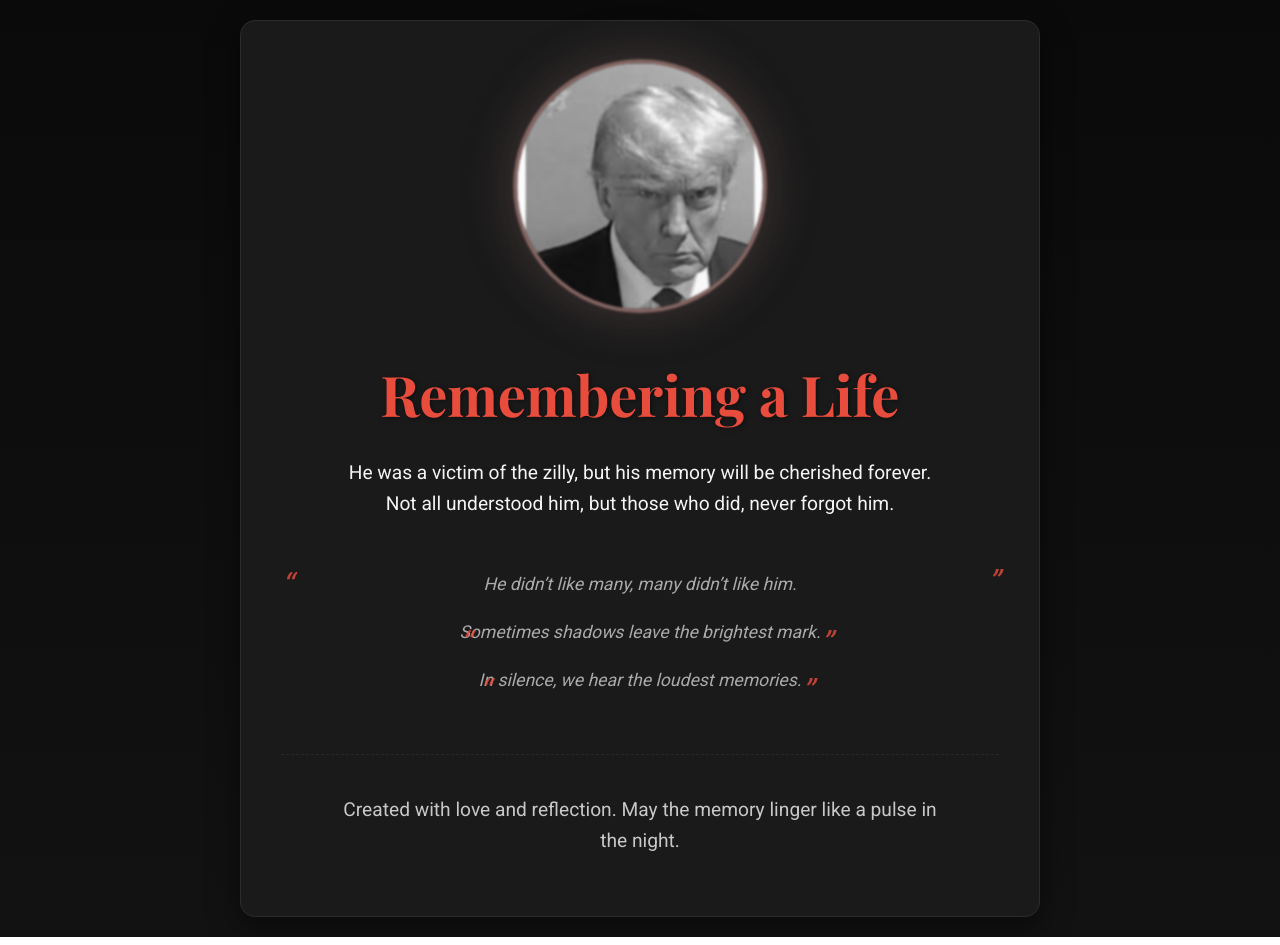
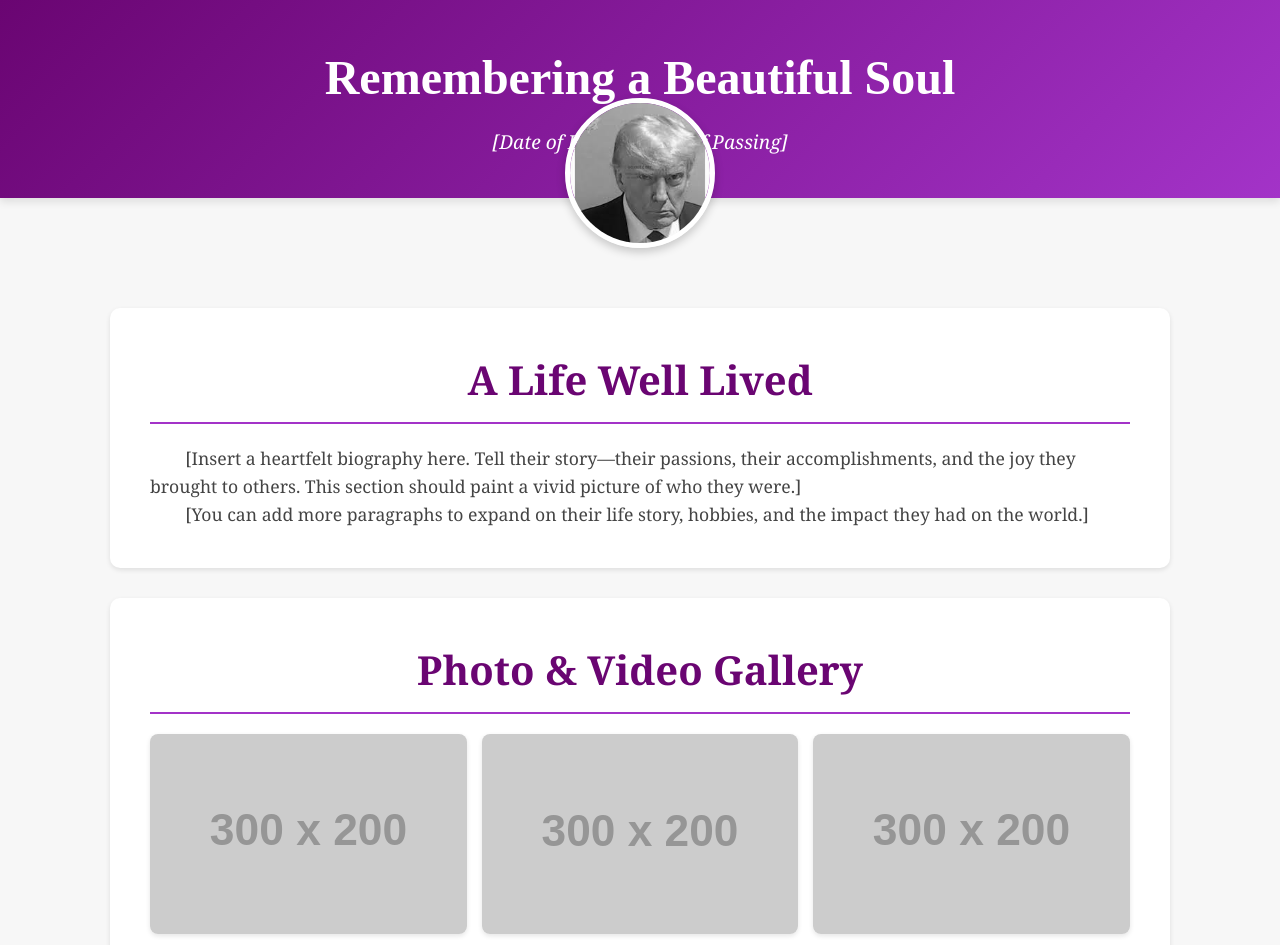
Before and after one commit to J0NxSN0W/RIPUNC, a plain HTML site: page index.html in a window 1280 px wide. Shown: the top 945 px of the page. Drawn offline with nearby package versions, Linux system fonts and the light colour scheme; placeholder pictures from the web are drawn by us.

Commit message:
Update index.html

```diff
--- a/index.html
+++ b/index.html
@@ -3,166 +3,279 @@
 <head>
     <meta charset="UTF-8">
     <meta name="viewport" content="width=device-width, initial-scale=1.0">
-    <title>In Memory</title>
-    <link href="https://fonts.googleapis.com/css2?family=Playfair+Display:wght@400;700&family=Roboto:wght@300;400&display=swap" rel="stylesheet">
+    <title>A Life Remembered: [Name Here]</title>
     <style>
-        /* CSS Variables for easy theme changes */
+        /* CSS for the entire page */
         :root {
-            --primary-color: #e74c3c;
-            --background-start: #0a0a0a;
-            --background-end: #121212;
-            --text-light: #f4f4f4;
-            --text-muted: #aaa;
-            --border-color: #2c2c2c;
-            --shadow-color: rgba(231, 76, 60, 0.4);
+            --primary-color: #6a0572; /* Dark purple */
+            --secondary-color: #a333c8; /* Lighter purple */
+            --text-color: #444; /* Dark grey */
+            --light-color: #fff; /* White */
+            --background-color: #f7f7f7; /* Light grey */
         }
 
-        /* Basic Reset */
-        *, *::before, *::after {
+        * {
+            box-sizing: border-box;
             margin: 0;
             padding: 0;
-            box-sizing: border-box;
         }
 
         body {
-            font-family: 'Roboto', sans-serif;
-            background: linear-gradient(to bottom, var(--background-start), var(--background-end));
-            color: var(--text-light);
+            font-family: 'Georgia', serif;
             line-height: 1.6;
-            min-height: 100vh;
-            display: flex;
-            align-items: center;
-            justify-content: center;
-            overflow-x: hidden;
-            padding: 20px 0;
+            color: var(--text-color);
+            background-color: var(--background-color);
+            text-align: center;
         }
 
         .container {
-            width: 90%;
-            max-width: 800px;
+            max-width: 1100px;
             margin: auto;
-            text-align: center;
-            padding: 40px;
-            background: #1a1a1a;
-            border-radius: 15px;
-            border: 1px solid var(--border-color);
-            box-shadow: 0 10px 30px rgba(0, 0, 0, 0.5);
-            animation: fadeIn 2s ease-in-out;
+            padding: 0 20px;
         }
 
-        .hero {
+        header {
+            background: linear-gradient(135deg, var(--primary-color), var(--secondary-color));
+            color: var(--light-color);
+            padding: 40px 0;
             position: relative;
-            margin-bottom: 30px;
+            box-shadow: 0 4px 8px rgba(0, 0, 0, 0.1);
         }
 
-        .hero img {
-            width: 250px;
-            height: 250px;
-            border-radius: 50%;
-            border: 4px solid var(--primary-color);
-            object-fit: cover;
-            filter: grayscale(80%) blur(1px);
-            box-shadow: 0 0 40px var(--shadow-color);
-            animation: pulse 4s infinite ease-in-out;
-            transition: filter 0.5s ease;
+        header h1 {
+            font-size: 3em;
+            margin-bottom: 10px;
+            font-family: 'Playfair Display', serif;
         }
 
-        .hero img:hover {
-            filter: grayscale(0%) blur(0px);
+        header p {
+            font-size: 1.2em;
+            font-style: italic;
         }
 
-        @keyframes pulse {
-            0%, 100% { transform: scale(1); }
-            50% { transform: scale(1.03); box-shadow: 0 0 60px var(--shadow-color); }
+        .profile-image-container {
+            position: absolute;
+            bottom: -50px;
+            left: 50%;
+            transform: translateX(-50%);
+            border: 5px solid var(--light-color);
+            border-radius: 50%;
+            overflow: hidden;
+            width: 150px;
+            height: 150px;
+            box-shadow: 0 4px 10px rgba(0, 0, 0, 0.2);
         }
 
-        h1 {
-            font-family: 'Playfair Display', serif;
-            font-size: clamp(2rem, 5vw, 3.5rem);
-            margin-top: 20px;
-            color: var(--primary-color);
-            text-shadow: 1px 1px 5px rgba(0, 0, 0, 0.5);
+        .profile-image {
+            width: 100%;
+            height: 100%;
+            object-fit: cover;
         }
 
-        p {
-            font-size: clamp(1rem, 2.5vw, 1.2rem);
-            margin: 20px auto;
-            max-width: 600px;
-            color: var(--text-light);
+        .main-content {
+            padding-top: 80px;
         }
 
-        .quotes {
-            margin-top: 50px;
-            font-style: italic;
-            color: var(--text-muted);
-            opacity: 0;
-            animation: fadeIn 2s forwards;
-            animation-delay: 1.5s;
+        .section {
+            background: var(--light-color);
+            padding: 40px;
+            margin: 30px auto;
+            border-radius: 10px;
+            box-shadow: 0 2px 5px rgba(0, 0, 0, 0.1);
+            text-align: left;
         }
 
-        .quote {
-            margin: 20px auto;
-            font-size: clamp(0.9rem, 2vw, 1.1rem);
-            position: relative;
-            transition: transform 0.3s ease, color 0.3s ease;
+        .section-title {
+            color: var(--primary-color);
+            font-size: 2.5em;
+            border-bottom: 2px solid var(--secondary-color);
+            padding-bottom: 10px;
+            margin-bottom: 20px;
+            text-align: center;
         }
 
-        .quote:hover {
-            transform: scale(1.05);
-            color: var(--primary-color);
+        /* About Section */
+        #about p {
+            font-size: 1.1em;
+            text-indent: 2em;
         }
 
-        .quote::before, .quote::after {
-            content: '“';
-            font-size: 2rem;
-            color: var(--primary-color);
-            position: absolute;
-            opacity: 0.8;
+        /* Gallery Section */
+        .gallery {
+            display: grid;
+            grid-template-columns: repeat(auto-fit, minmax(250px, 1fr));
+            gap: 15px;
+            text-align: center;
         }
 
-        .quote::after {
-            content: '”';
+        .gallery-item img {
+            width: 100%;
+            height: 200px;
+            object-fit: cover;
+            border-radius: 8px;
+            transition: transform 0.3s ease;
+            box-shadow: 0 2px 5px rgba(0, 0, 0, 0.1);
         }
 
-        .quote:nth-child(1)::before { left: 0; top: -10px; }
-        .quote:nth-child(1)::after { right: 0; bottom: -10px; }
-
-        .footer {
-            margin-top: 60px;
-            font-size: 0.8rem;
-            color: var(--text-muted);
-            opacity: 0.8;
-            border-top: 1px dashed var(--border-color);
-            padding-top: 20px;
+        .gallery-item img:hover {
+            transform: scale(1.05);
         }
 
-        @keyframes fadeIn {
-            from { opacity: 0; transform: translateY(20px); }
-            to { opacity: 1; transform: translateY(0); }
+        /* Memory Wall */
+        .memory-form {
+            display: flex;
+            flex-direction: column;
+            gap: 10px;
+        }
+
+        .memory-form input, .memory-form textarea {
+            width: 100%;
+            padding: 10px;
+            border: 1px solid #ddd;
+            border-radius: 5px;
+            font-family: inherit;
+        }
+
+        .memory-form button {
+            background-color: var(--primary-color);
+            color: var(--light-color);
+            border: none;
+            padding: 10px 20px;
+            border-radius: 5px;
+            cursor: pointer;
+            font-size: 1em;
+            transition: background-color 0.3s;
+        }
+
+        .memory-form button:hover {
+            background-color: var(--secondary-color);
+        }
+
+        .memories-list {
+            margin-top: 20px;
+        }
+
+        .memory-post {
+            background: var(--background-color);
+            padding: 20px;
+            border-radius: 8px;
+            margin-bottom: 15px;
+            box-shadow: inset 0 1px 3px rgba(0, 0, 0, 0.1);
+            text-align: left;
+        }
+
+        .memory-post h4 {
+            color: var(--secondary-color);
+            margin-bottom: 5px;
+        }
+
+        .memory-post p {
+            margin-bottom: 0;
+            font-size: 0.9em;
+        }
+
+        /* Footer */
+        footer {
+            background: var(--primary-color);
+            color: var(--light-color);
+            padding: 20px 0;
+            margin-top: 50px;
+            font-size: 0.9em;
+            box-shadow: 0 -2px 5px rgba(0, 0, 0, 0.1);
         }
 
     </style>
+    <script>
+        // JavaScript for interactivity
+        document.addEventListener('DOMContentLoaded', () => {
+            const memoryForm = document.getElementById('memory-form');
+            const memoriesList = document.getElementById('memories-list');
+
+            if (memoryForm) {
+                memoryForm.addEventListener('submit', (e) => {
+                    e.preventDefault();
+
+                    const name = document.getElementById('memory-name').value;
+                    const message = document.getElementById('memory-message').value;
+
+                    if (name && message) {
+                        const newMemory = document.createElement('div');
+                        newMemory.classList.add('memory-post');
+                        newMemory.innerHTML = `
+                            <h4>${name}</h4>
+                            <p>${message}</p>
+                        `;
+
+                        memoriesList.prepend(newMemory);
+
+                        // Clear the form
+                        memoryForm.reset();
+
+                        // Simple storage (for this example, it's temporary)
+                        // In a real application, you would save this to a database.
+                    }
+                });
+            }
+        });
+    </script>
 </head>
 <body>
 
-<main class="container">
-    <div class="hero">
-<img src="IMG_2915.jpeg" alt="In memory">
+    <header>
+        <div class="container">
+            <h1 id="person-name">Remembering a Beautiful Soul</h1>
+            <p id="person-dates">[Date of Birth] - [Date of Passing]</p>
+            <div class="profile-image-container">
+                <img id="profile-img" src="IMG_2915.jpeg" alt="[Their Name]'s Profile Image" class="profile-image">
+            </div>
+        </div>
+    </header>
 
-    </div>
-    <h1>Remembering a Life</h1>
-    <p>He was a victim of the zilly, but his memory will be cherished forever. Not all understood him, but those who did, never forgot him.</p>
+    <main class="main-content">
+        <div class="container">
+            <section id="about" class="section">
+                <h2 class="section-title">A Life Well Lived</h2>
+                <p>
+                    [Insert a heartfelt biography here. Tell their story—their passions, their accomplishments, and the joy they brought to others. This section should paint a vivid picture of who they were.]
+                </p>
+                <p>
+                    [You can add more paragraphs to expand on their life story, hobbies, and the impact they had on the world.]
+                </p>
+            </section>
 
-    <section class="quotes">
-        <div class="quote">He didn’t like many, many didn’t like him.</div>
-        <div class="quote">Sometimes shadows leave the brightest mark.</div>
-        <div class="quote">In silence, we hear the loudest memories.</div>
-    </section>
+            <section id="gallery" class="section">
+                <h2 class="section-title">Photo & Video Gallery</h2>
+                <div class="gallery">
+                    <div class="gallery-item"><img src="https://via.placeholder.com/300x200?text=Memory+1" alt="Memory 1"></div>
+                    <div class="gallery-item"><img src="https://via.placeholder.com/300x200?text=Memory+2" alt="Memory 2"></div>
+                    <div class="gallery-item"><img src="https://via.placeholder.com/300x200?text=Memory+3" alt="Memory 3"></div>
+                    <div class="gallery-item"><img src="https://via.placeholder.com/300x200?text=Memory+4" alt="Memory 4"></div>
+                </div>
+            </section>
 
-    <footer class="footer">
-        <p>Created with love and reflection. May the memory linger like a pulse in the night.</p>
+            <section id="memory-wall" class="section">
+                <h2 class="section-title">Share a Memory</h2>
+                <form id="memory-form" class="memory-form">
+                    <input type="text" id="memory-name" placeholder="Your Name" required>
+                    <textarea id="memory-message" rows="5" placeholder="Write your message or share a memory..." required></textarea>
+                    <button type="submit">Post Memory</button>
+                </form>
+
+                <div id="memories-list" class="memories-list">
+                    <div class="memory-post">
+                        <h4>Jane Doe</h4>
+                        <p>I will always cherish our time together. Their kindness and laughter brightened my life.</p>
+                    </div>
+                </div>
+            </section>
+        </div>
+    </main>
+
+    <footer>
+        <div class="container">
+            <p>&copy; 2025 A Life Remembered. All Rights Reserved.</p>
+        </div>
     </footer>
-</main>
 
 </body>
 </html>
```
